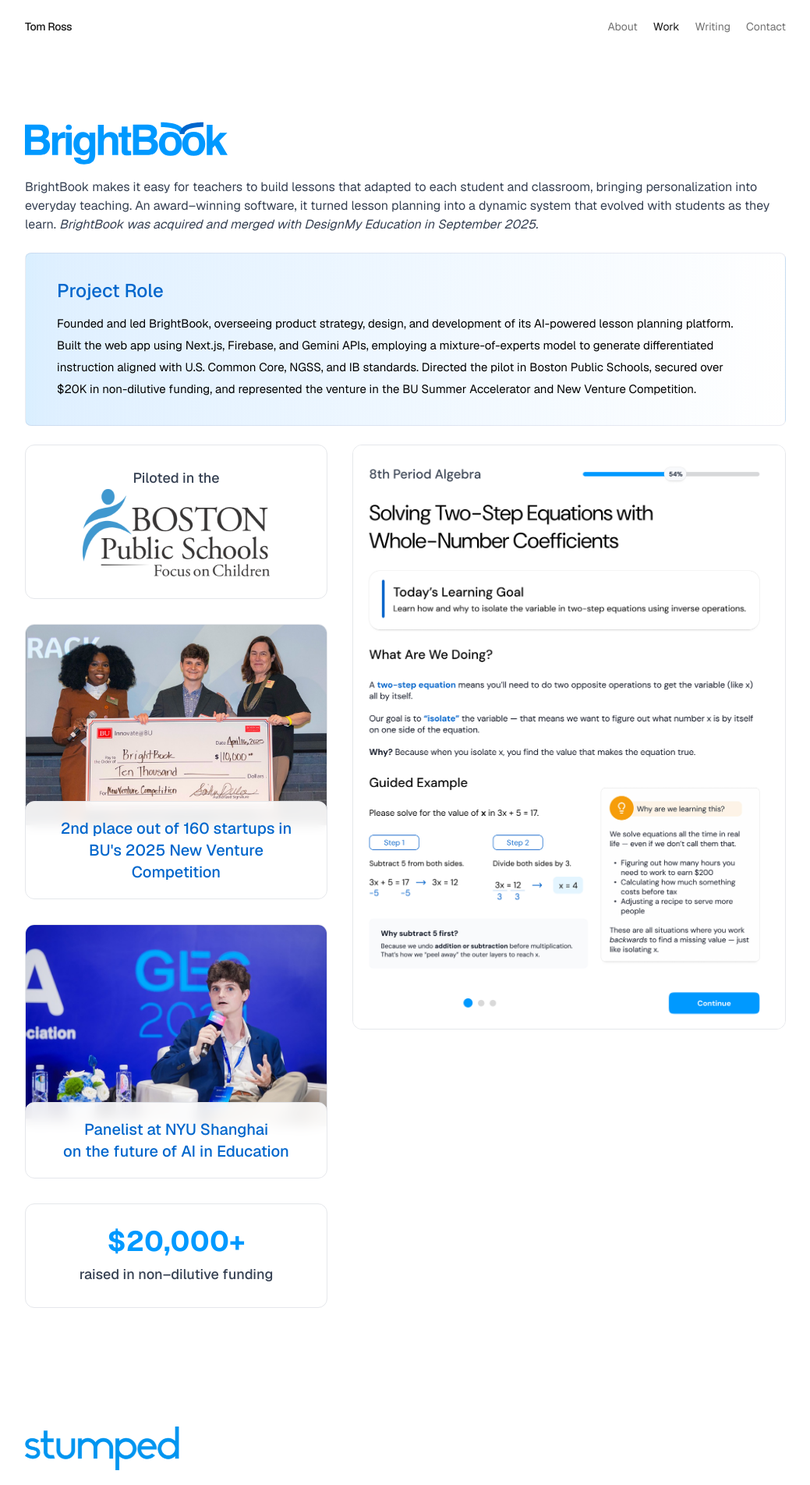
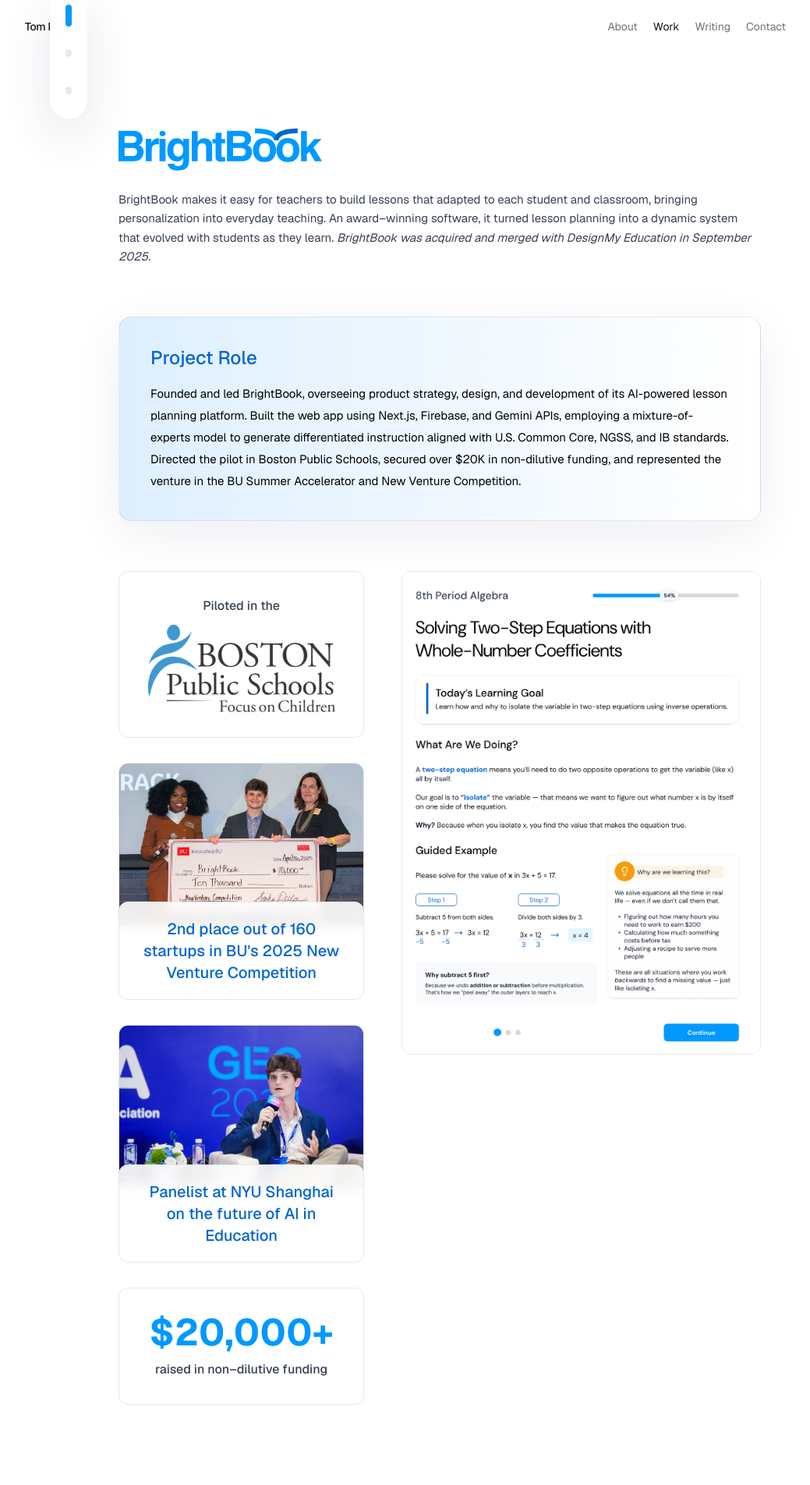
Before and after one commit to TommyFork/tomross.dev, a Next.js app: page /work in a window 1280 px wide. Shown: the top 1904 px of the page at 78% size, without its empty margins (120-1159 px from the left). Built offline with nearby package versions, Linux system fonts and the light colour scheme.

Commit message:
Refine Work page layout and spacing

```diff
--- a/src/app/work/WorkContent.tsx
+++ b/src/app/work/WorkContent.tsx
@@ -40,15 +40,18 @@ const itemVariants = {
 type AnimatedProjectSectionProps = {
   children: ReactNode;
   staggerIndex?: number;
+  id?: string;
 };
 
 function AnimatedProjectSection({
   children,
   staggerIndex = 0,
+  id,
 }: AnimatedProjectSectionProps) {
   return (
     <motion.section
-      className=""
+      id={id}
+      className="w-full"
       initial="hidden"
       whileInView="visible"
       viewport={{ once: true, amount: 0.2, margin: "-10% 0px" }}
@@ -108,10 +111,9 @@ function Reveal({ children }: RevealProps) {
 type TechStackLogoProps = {
   src: string;
   label: string;
-  delay?: number;
 };
 
-function TechStackLogo({ src, label, delay = 0 }: TechStackLogoProps) {
+function TechStackLogo({ src, label }: TechStackLogoProps) {
   const [hovered, setHovered] = useState(false);
 
   return (
@@ -164,38 +166,122 @@ const nextStepImages = [
   },
 ];
 
+const PROJECT_SECTIONS = [
+  { id: "project-brightbook", label: "BrightBook" },
+  { id: "project-stumped", label: "Stumped" },
+  { id: "project-nextstep", label: "NextStep" },
+] as const;
+
 export default function WorkContent() {
+  const [activeSection, setActiveSection] = useState(0);
+
+  const handleScrollToSection = (id: string) => {
+    const el = document.getElementById(id);
+    if (el) {
+      el.scrollIntoView({ behavior: "smooth", block: "start" });
+    }
+  };
+
+  useEffect(() => {
+    const observer = new IntersectionObserver(
+      (entries) => {
+        const visible = entries
+          .filter((entry) => entry.isIntersecting)
+          .sort((a, b) => b.intersectionRatio - a.intersectionRatio);
+        if (visible.length > 0) {
+          const topId = visible[0].target.id;
+          const index = PROJECT_SECTIONS.findIndex((section) => section.id === topId);
+          if (index !== -1) {
+            setActiveSection(index);
+          }
+        }
+      },
+      {
+        threshold: [0.35, 0.6],
+        rootMargin: "-25% 0px -25% 0px",
+      },
+    );
+
+    const elements = PROJECT_SECTIONS.map((section) =>
+      document.getElementById(section.id),
+    ).filter((el): el is HTMLElement => Boolean(el));
+
+    elements.forEach((el) => observer.observe(el));
+
+    return () => {
+      elements.forEach((el) => observer.unobserve(el));
+      observer.disconnect();
+    };
+  }, []);
+
   return (
     <MotionConfig transition={baseTransition}>
-      <main className="flex flex-col gap-y-32 py-16">
-        <AnimatedProjectSection>
+      <div className="relative mx-auto w-full max-w-5xl px-6 sm:px-8">
+        <div className="lg:grid lg:grid-cols-[auto_1fr] lg:items-start lg:gap-10">
+          <aside className="relative hidden lg:flex">
+            <div className="sticky top-1/2 -translate-y-1/2">
+              <div className="flex flex-col items-center gap-4 rounded-full bg-white/95 px-3 py-5 shadow-[0_24px_60px_rgba(57,57,118,0.12)] backdrop-blur">
+                {PROJECT_SECTIONS.map((section, index) => {
+                  const isActive = index === activeSection;
+                  return (
+                    <motion.button
+                      key={section.id}
+                      type="button"
+                      onClick={() => handleScrollToSection(section.id)}
+                      className="relative flex h-8 w-6 items-center justify-center"
+                      aria-label={`Jump to ${section.label}`}
+                      whileTap={{ scale: 0.9 }}
+                    >
+                      <motion.span
+                        className={`block w-2 rounded-full ${
+                          isActive
+                            ? "bg-[var(--brightbook-blue)]"
+                            : "bg-slate-300/80"
+                        }`}
+                        initial={false}
+                        animate={{
+                          height: isActive ? 28 : 10,
+                          opacity: isActive ? 1 : 0.6,
+                        }}
+                        transition={{ type: "spring", stiffness: 320, damping: 24 }}
+                      />
+                    </motion.button>
+                  );
+                })}
+              </div>
+            </div>
+          </aside>
+
+          <main className="flex flex-col gap-y-36 py-14 md:gap-y-48 md:py-20 lg:gap-y-56 lg:py-24">
+            <AnimatedProjectSection id={PROJECT_SECTIONS[0].id}>
               <ProjectPortfolioCard
                 logoUrl="/brightbook/BrightBook-Logo.svg"
                 logoAlt="BrightBook"
                 description={
                   <>
                     BrightBook makes it easy for teachers to build lessons that
-                adapted to each student and classroom, bringing personalization
-                into everyday teaching. An award–winning software, it turned
-                lesson planning into a dynamic system that evolved with students
-                as they learn.
+                    adapted to each student and classroom, bringing
+                    personalization into everyday teaching. An award–winning
+                    software, it turned lesson planning into a dynamic system
+                    that evolved with students as they learn.
                     <em>
                       {" "}
-                  BrightBook was acquired and merged with DesignMy Education in
-                  September 2025.
+                      BrightBook was acquired and merged with DesignMy Education
+                      in September 2025.
                     </em>
                   </>
                 }
                 scopeText={
                   <>
-                Founded and led BrightBook, overseeing product strategy, design,
-                and development of its AI-powered lesson planning platform.
-                Built the web app using Next.js, Firebase, and Gemini APIs,
-                employing a mixture-of-experts model to generate differentiated
-                instruction aligned with U.S. Common Core, NGSS, and IB
-                standards. Directed the pilot in Boston Public Schools, secured
-                over $20K in non-dilutive funding, and represented the venture
-                in the BU Summer Accelerator and New Venture Competition.
+                    Founded and led BrightBook, overseeing product strategy,
+                    design, and development of its AI-powered lesson planning
+                    platform. Built the web app using Next.js, Firebase, and
+                    Gemini APIs, employing a mixture-of-experts model to
+                    generate differentiated instruction aligned with U.S.
+                    Common Core, NGSS, and IB standards. Directed the pilot in
+                    Boston Public Schools, secured over $20K in non-dilutive
+                    funding, and represented the venture in the BU Summer
+                    Accelerator and New Venture Competition.
                   </>
                 }
                 projectColor="--brightbook-blue"
@@ -203,11 +289,11 @@ export default function WorkContent() {
                 leftColumnContent={
                   <>
                     <Reveal>
-                  <Card className="px-4 py-7 flex flex-col items-center justify-center text-center">
-                    <p className="text-lg font-medium text-gray-700">
+                      <Card className="flex flex-col items-center justify-center gap-3 px-6 py-8 text-center">
+                        <p className="text-base font-medium text-gray-700">
                           Piloted in the
                         </p>
-                    <div className="relative h-28 w-60">
+                        <div className="relative h-24 w-48 sm:h-28 sm:w-60">
                           <Image
                             src="/brightbook/BPS-Logo.svg"
                             alt="Boston Public Schools"
@@ -236,14 +322,14 @@ export default function WorkContent() {
                       </ImageCard>
                     </Reveal>
                     <Reveal>
-                  <Card className="px-4 py-7 flex flex-col items-center gap-2 justify-center text-center">
+                      <Card className="flex flex-col items-center justify-center gap-3 px-6 py-8 text-center">
                         <AnimatedNumber
                           value={20000}
                           prefix="$"
                           suffix="+"
-                      className="text-4xl font-bold text-[var(--brightbook-blue)]"
+                          className="text-4xl font-bold text-[var(--brightbook-blue)] md:text-5xl"
                         />
-                    <p className="text-lg font-medium text-gray-700">
+                        <p className="text-base font-medium text-gray-700">
                           raised in non–dilutive funding
                         </p>
                       </Card>
@@ -266,44 +352,46 @@ export default function WorkContent() {
                 }
               />
             </AnimatedProjectSection>
-
-        <AnimatedProjectSection staggerIndex={1}>
+            <AnimatedProjectSection
+              id={PROJECT_SECTIONS[1].id}
+              staggerIndex={1}
+            >
               <ProjectPortfolioCard
                 logoUrl="/stumped/Stumped-Logo.svg"
                 logoAlt="Stumped"
                 description="Stumped gamified student-teacher relationships, creating a school-wide scavenger hunt that built a stronger and more connected community. The successful competition turned faculty members into collectible characters, motivating hundreds of students to forge new bonds outside the classroom."
                 scopeText="Architected and engineered the software that powered Stumped. A fast and easy-to-use web app, it allowed students to view and guess riddles, redeem their points, and see the overall leaderboard. I built the entire backend and API infrastructure, implementing PII mitigation, FAFSA-compliant data policies, secure authentication, and analytics pipelines for engagement and performance."
-            projectColor="--stumped-blue"
-            projectDarkColor="--stumped-dark-blue"
+                projectColor="--brightbook-blue"
+                projectDarkColor="--brightbook-dark-blue"
                 leftColumnContent={
                   <>
                     <Reveal>
-                  <Card className="px-4 py-7 flex flex-col items-center gap-2 justify-center text-center">
+                      <Card className="flex flex-col items-center gap-3 px-6 py-8 text-center">
                         <AnimatedNumber
                           value={700}
                           suffix="+"
-                      className="text-4xl font-bold text-[var(--stumped-blue)]"
+                          className="text-4xl font-bold text-[var(--stumped-blue)] md:text-5xl"
                         />
-                    <p className="text-lg font-medium text-gray-700">
+                        <p className="text-base font-medium text-gray-700">
                           students reached
                         </p>
                       </Card>
                     </Reveal>
                     <Reveal>
-                  <Card className="px-4 py-7 flex flex-col items-center gap-2 justify-center text-center">
+                      <Card className="flex flex-col items-center gap-3 px-6 py-8 text-center">
                         <AnimatedNumber
                           value={5000}
                           suffix="+"
-                      className="text-4xl font-bold text-[var(--stumped-blue)]"
+                          className="text-4xl font-bold text-[var(--stumped-blue)] md:text-5xl"
                         />
-                    <p className="text-lg font-medium text-gray-700">
+                        <p className="text-base font-medium text-gray-700">
                           Stumped Cards produced
                         </p>
                       </Card>
                     </Reveal>
                     <Reveal>
-                  <Card className="px-4 py-7 flex flex-col items-center justify-center text-center">
-                    <div className="relative h-28 w-60">
+                      <Card className="flex flex-col items-center justify-center gap-4 px-6 py-8 text-center">
+                        <div className="relative h-24 w-48 sm:h-28 sm:w-60">
                           <Image
                             src="/stumped/NYSSBA-Logo.svg"
                             alt="New York State School Boards Association"
@@ -311,7 +399,7 @@ export default function WorkContent() {
                             className="object-contain"
                           />
                         </div>
-                    <p className="text-base font-medium text-gray-700 mt-2">
+                        <p className="text-base font-medium text-gray-700">
                           Awarded Champions of Change by the NYSSBA
                         </p>
                       </Card>
@@ -335,14 +423,17 @@ export default function WorkContent() {
               />
             </AnimatedProjectSection>
 
-        <AnimatedProjectSection staggerIndex={2}>
+            <AnimatedProjectSection
+              id={PROJECT_SECTIONS[2].id}
+              staggerIndex={2}
+            >
               <ProjectPortfolioCard
                 logoUrl="/next-step/NextStep-Logo.svg"
                 logoAlt="NextStep"
                 description={
                   <>
-                NextStepEdu was designed to help students and families apply to
-                college with ease and maximize their financial aid. Like
+                    NextStepEdu was designed to help students and families apply
+                    to college with ease and maximize their financial aid. Like
                     TurboTax for the FAFSA, it guides users step-by-step through
                     every question, adapting to their unique circumstances and
                     turning confusing tax data into clear, personalized answers.
@@ -350,16 +441,16 @@ export default function WorkContent() {
                   </>
                 }
                 scopeText="Engineered a secure end-to-end system integrating Gemini 2.5 Pro and Google Document AI for high-accuracy data extraction and validation. Implemented rigorous PII controls, including encryption at rest and in transit, access-scoped data handling, and anonymization of stored personal identifiers. Embedded an integrated feedback mechanism throughout the interface to facilitate natural, real-time input from beta testers during testing and refinement."
-            projectColor="--next-step-blue"
-            projectDarkColor="--next-step-dark-blue"
+                projectColor="--brightbook-blue"
+                projectDarkColor="--brightbook-dark-blue"
                 leftColumnContent={
                   <>
                     <Reveal>
-                  <Card className="px-4 py-7 flex flex-col items-center gap-2 justify-center text-center">
+                      <Card className="flex flex-col items-center gap-3 px-6 py-8 text-center">
                         <AnimatedNumber
                           value={96}
                           suffix="%"
-                      className="text-5xl font-bold text-[var(--next-step-blue)]"
+                          className="text-4xl font-bold text-[var(--next-step-blue)] md:text-5xl"
                         />
                         <p className="text-base font-medium text-gray-700 leading-tight">
                           accuracy in data extraction
@@ -369,11 +460,11 @@ export default function WorkContent() {
                       </Card>
                     </Reveal>
                     <Reveal>
-                  <Card className="relative overflow-visible p-8">
-                    <h3 className="text-[var(--next-step-dark-blue)] font-medium text-xl md:text-lg text-center mb-6">
+                      <Card className="relative overflow-visible px-8 py-10">
+                        <h3 className="mb-6 text-center text-xl font-medium text-[var(--next-step-dark-blue)] md:text-lg">
                           Tech Stack
                         </h3>
-                    <div className="grid grid-cols-3 gap-x-8 gap-y-16 max-w-sm mx-auto">
+                        <div className="mx-auto grid max-w-sm grid-cols-2 gap-x-8 gap-y-12 sm:grid-cols-3">
                           <TechStackLogo
                             src="/next-step/tech-stack/NextJS.png"
                             label="Next.js"
@@ -404,18 +495,23 @@ export default function WorkContent() {
                   </>
                 }
                 rightColumnContent={
-              <ShufflingGallery images={nextStepImages} className="max-w-xl" />
+                  <ShufflingGallery
+                    images={nextStepImages}
+                    className="max-w-lg md:max-w-xl"
+                  />
                 }
                 footerNote={
                   <>
-                *Approx. 96.35% accuracy in extraction and classification across
-                124 anonymized 1040 and W-2 datasets using Gemini-2.5 Pro +
-                Document AI (n = 124 forms, ±1.3 std)
+                    *Approx. 96.35% accuracy in extraction and classification
+                    across 124 anonymized 1040 and W-2 datasets using
+                    Gemini-2.5 Pro + Document AI (n = 124 forms, ±1.3 std)
                   </>
                 }
               />
             </AnimatedProjectSection>
           </main>
+        </div>
+      </div>
     </MotionConfig>
   );
 }
--- a/src/components/ShufflingGallery.tsx
+++ b/src/components/ShufflingGallery.tsx
@@ -22,6 +22,28 @@ export default function ShufflingGallery({
   className,
 }: ShufflingGalleryProps) {
   const [images, setImages] = useState(initialImages);
+  const [viewport, setViewport] = useState<"mobile" | "tablet" | "desktop">(
+    "desktop",
+  );
+
+  useEffect(() => {
+    const getViewport = () => {
+      if (typeof window === "undefined") return "desktop" as const;
+      const width = window.innerWidth;
+      if (width < 640) return "mobile" as const;
+      if (width < 1024) return "tablet" as const;
+      return "desktop" as const;
+    };
+
+    const updateViewport = () => {
+      setViewport(getViewport());
+    };
+
+    updateViewport();
+
+    window.addEventListener("resize", updateViewport);
+    return () => window.removeEventListener("resize", updateViewport);
+  }, []);
 
   useEffect(() => {
     const interval = setInterval(() => {
@@ -38,8 +60,19 @@ export default function ShufflingGallery({
     return () => clearInterval(interval);
   }, []);
 
+  const galleryHeight =
+    viewport === "mobile" ? 360 : viewport === "tablet" ? 440 : 560;
+  const horizontalOffset = viewport === "desktop" ? 24 : viewport === "tablet" ? 16 : 0;
+  const verticalOffset = viewport === "mobile" ? 12 : 20;
+  const rotation = viewport === "desktop" ? 3.5 : viewport === "tablet" ? 2.5 : 0;
+  const secondScale = viewport === "desktop" ? 0.85 : viewport === "tablet" ? 0.82 : 0.8;
+  const thirdScale = viewport === "desktop" ? 0.75 : viewport === "tablet" ? 0.72 : 0.7;
+
   return (
-    <div className={`relative h-[560px] w-full ${className}`}>
+    <div
+      className={`relative w-full ${className ? className : ""} mx-auto`}
+      style={{ height: galleryHeight }}
+    >
       <AnimatePresence>
         {images.map((image, i) => {
           if (i > 2) return null;
@@ -48,7 +81,11 @@ export default function ShufflingGallery({
           const isSecond = i === 1;
           const isThird = i === 2;
 
-          const baseScale = isTop ? 1 : isSecond ? 0.8 : 0.7;
+          const baseScale = isTop
+            ? 1
+            : isSecond
+            ? secondScale
+            : thirdScale;
           const scale = baseScale * (image.scaleModifier || 1);
 
           return (
@@ -66,10 +103,10 @@ export default function ShufflingGallery({
               }}
               animate={{
                 opacity: 1,
-                y: isTop ? 0 : -i * 20,
-                x: isSecond ? -20 : isThird ? 20 : 0,
+                y: isTop ? 0 : -i * verticalOffset,
+                x: isSecond ? -horizontalOffset : isThird ? horizontalOffset : 0,
                 scale,
-                rotate: isSecond ? -3.5 : isThird ? 3.5 : 0,
+                rotate: isSecond ? -rotation : isThird ? rotation : 0,
                 transition: {
                   type: "spring",
                   stiffness: 110,
@@ -79,7 +116,7 @@ export default function ShufflingGallery({
               exit={{
                 y: 60,
                 scale: 0.85,
-                rotate: isTop ? 6 : 0,
+                rotate: isTop ? rotation + 2.5 : 0,
                 opacity: 0,
                 transition: {
                   duration: 0.6,
--- a/src/components/icons/portfolio_cards/ProjectPortfolioCard.tsx
+++ b/src/components/icons/portfolio_cards/ProjectPortfolioCard.tsx
@@ -37,11 +37,10 @@ export default function ProjectPortfolioCard({
 
   return (
     <MotionConfig transition={{ duration: 0.6, ease: easing }}>
-      <div className="w-full">
+      <div className="w-full space-y-12 md:space-y-16">
         {/* Header */}
-        <div className="">
         <motion.div
-            className="pt-6"
+          className="space-y-5 md:space-y-6"
           initial="hidden"
           whileInView="visible"
           viewport={viewport}
@@ -54,7 +53,7 @@ export default function ProjectPortfolioCard({
           }}
         >
           <motion.div
-              className="h-14 relative w-full max-w-[260px]"
+            className="relative h-14 w-full max-w-[260px] sm:max-w-[280px]"
             variants={{
               hidden: { opacity: 0 },
               visible: {
@@ -68,12 +67,12 @@ export default function ProjectPortfolioCard({
               alt={logoAlt}
               fill
               className="object-contain object-left"
-                sizes="260px"
+              sizes="(min-width: 640px) 280px, 240px"
               priority
             />
           </motion.div>
           <motion.p
-              className="mt-4 text-md md:text-base leading-6 text-gray-700"
+            className="text-base leading-relaxed text-gray-700 md:text-[15px]"
             variants={{
               hidden: { opacity: 0 },
               visible: {
@@ -85,58 +84,56 @@ export default function ProjectPortfolioCard({
             {description}
           </motion.p>
         </motion.div>
-        </div>
 
         {/* Technical & Venture Scope */}
-        <div className="mt-6">
         <motion.div
-            className="rounded-lg border-[0.5px] border-[#393976]/[0.1] px-10 py-8"
+          className="rounded-2xl border border-[#393976]/[0.1] px-8 py-8 shadow-[0_16px_60px_rgba(57,57,118,0.08)] md:px-10 md:py-9"
           style={gradientStyle}
           initial={{ opacity: 0 }}
           whileInView={{ opacity: 1 }}
           viewport={viewport}
         >
-            <motion.h3
-              className="font-medium text-xl md:text-2xl"
-              style={headingStyle}
-              initial={{ opacity: 0 }}
-              whileInView={{ opacity: 1 }}
-              viewport={viewport}
-            >
-              Project Role
-            </motion.h3>
-            <motion.p
-              className="mt-3 text-md md:text-[15px] leading-7 text-black"
+          <motion.div
+            className="space-y-3 md:space-y-4"
             initial={{ opacity: 0 }}
             whileInView={{ opacity: 1 }}
             viewport={viewport}
             transition={{ duration: 0.55, ease: easing }}
           >
+            <motion.h3
+              className="text-xl font-medium md:text-2xl"
+              style={headingStyle}
+            >
+              Project Role
+            </motion.h3>
+            <motion.p className="text-base leading-7 text-black md:text-[15px]">
               {scopeText}
             </motion.p>
           </motion.div>
-        </div>
+        </motion.div>
 
         {/* Body Grid */}
-        <div className="mt-6 grid grid-cols-1 gap-6 md:gap-8 lg:grid-cols-12">
+        <div className="grid grid-cols-1 gap-8 md:gap-10 lg:grid-cols-12 xl:gap-12">
           {/* Left column */}
           <div className="space-y-6 md:space-y-8 lg:col-span-6 xl:col-span-5">
             {leftColumnContent}
           </div>
 
           {/* Right column */}
-          <div className="lg:col-span-6 xl:col-span-7">{rightColumnContent}</div>
+          <div className="flex justify-center lg:col-span-6 lg:justify-end xl:col-span-7">
+            <div className="w-full max-w-xl xl:max-w-2xl">{rightColumnContent}</div>
+          </div>
         </div>
 
         {footerNote && (
           <motion.div
-            className="mt-40"
+            className="mt-12 border-t border-gray-200/70 pt-9 md:mt-14 md:pt-11"
             initial={{ opacity: 0 }}
             whileInView={{ opacity: 1 }}
             viewport={viewport}
             transition={{ duration: 0.5, ease: easing, delay: 0.1 }}
           >
-            <p className="text-xs text-gray-500 text-left">{footerNote}</p>
+            <p className="text-xs text-gray-500 md:text-sm">{footerNote}</p>
           </motion.div>
         )}
       </div>
```
Lines whose indentation alone changed are shown as unchanged.
